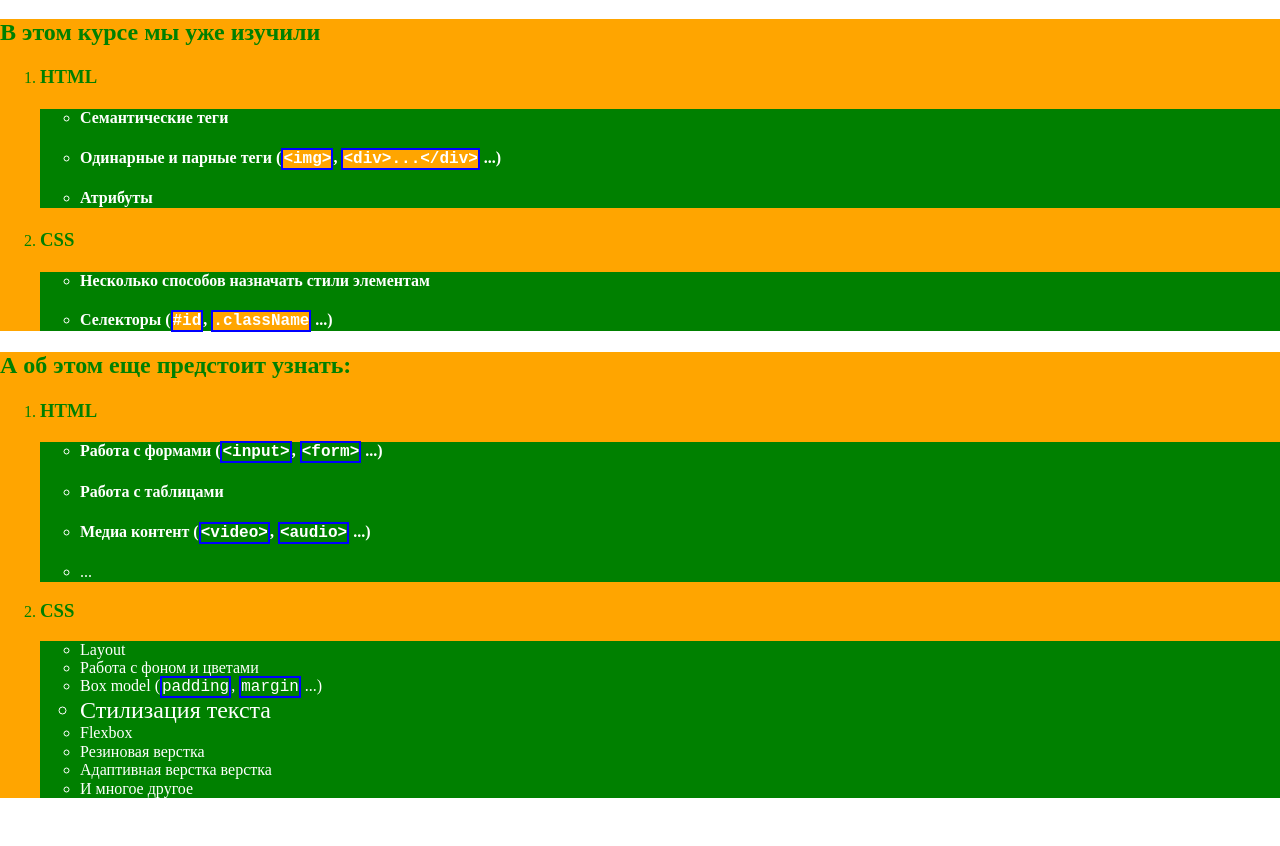
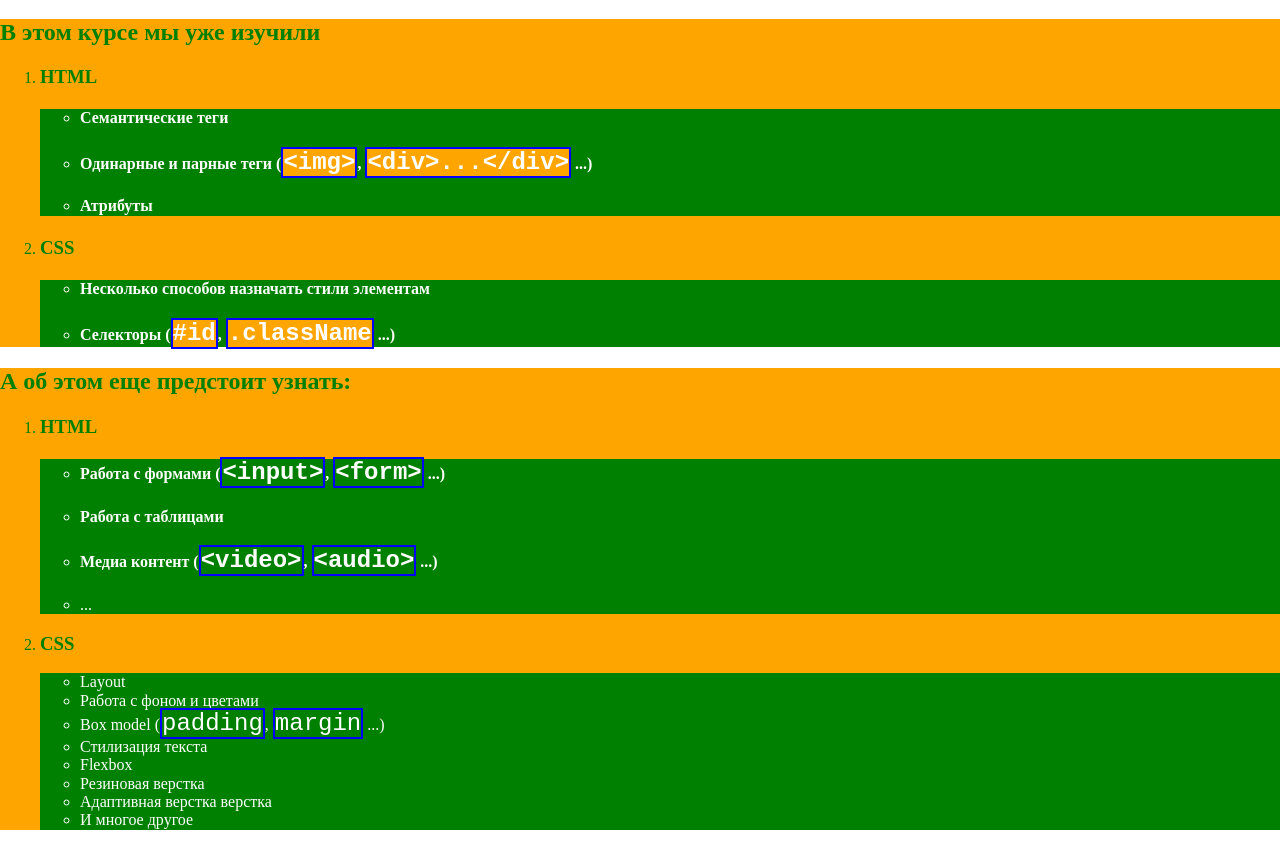
Before and after one commit to Alex666777666/Hierarchical-selectors---2, a plain HTML site: page index.html in a window 1280 px wide. Shown: the part 61-907 px from the top of the page. Before the commit the page ends 875 px from the top, so only its background shows below. Drawn offline with nearby package versions, Linux system fonts and the light colour scheme.

Commit message:
Update selectors.css

```diff
--- a/selectors.css
+++ b/selectors.css
@@ -21,6 +21,7 @@ code,
 id.special1 {
   border: 2px solid blue;
 }
-[id='special2'] {
+code,
+id.special2 {
   font-size: 24px;
 }
```
